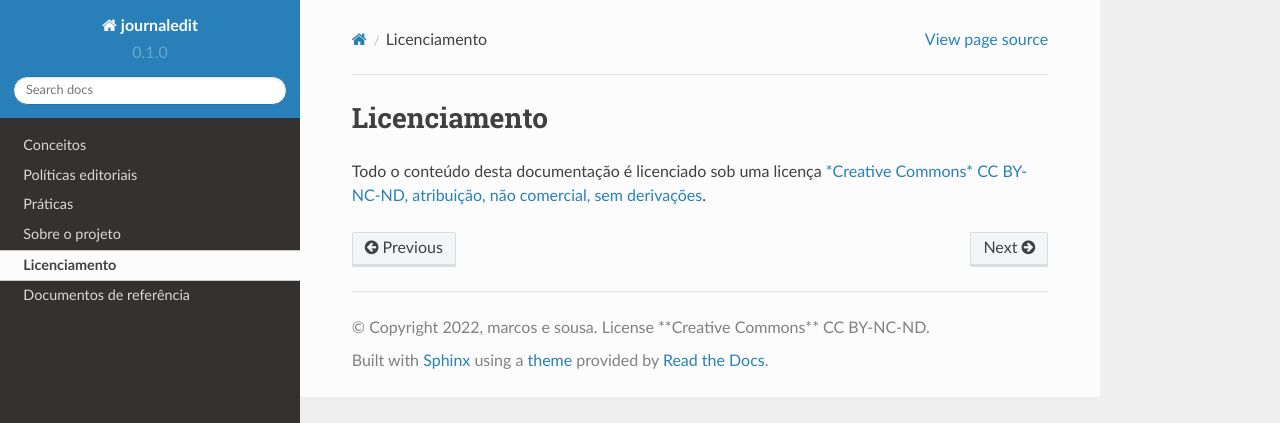
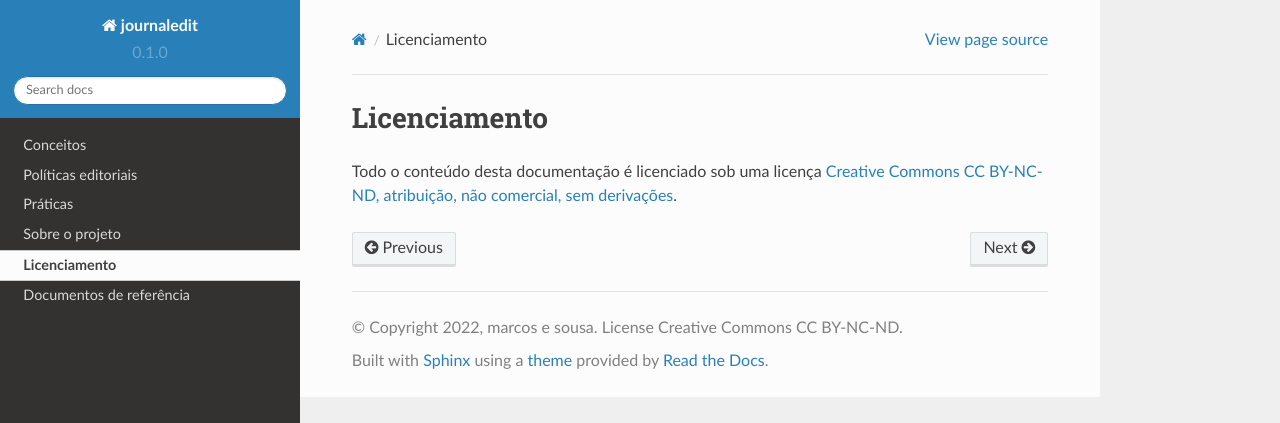
Before and after one commit to marcosesousa/journaledit, a Sphinx documentation site: the page built from docs/source/license.rst, in a window 1280 px wide. Shown: the top 423 px of the page. Built offline with Sphinx 7.4.7 and the Read the Docs theme 2.0.0, drawn with Linux system fonts in a browser that asks for light colours.

Commit message:
Update project

```diff
--- a/docs/source/conf.py
+++ b/docs/source/conf.py
@@ -3,7 +3,7 @@
 # -- Project information
 
 project = 'journaledit'
-copyright = '2022, marcos e sousa. License **Creative Commons** CC BY-NC-ND'
+copyright = '2022, marcos e sousa. License Creative Commons CC BY-NC-ND'
 author = 'marcos e sousa'
 
 release = '0.1'
--- a/docs/source/license.rst
+++ b/docs/source/license.rst
@@ -2,4 +2,4 @@
 Licenciamento
 =============
 
-Todo o conteúdo desta documentação é licenciado sob uma licença `*Creative Commons* CC BY-NC-ND, atribuição, não comercial, sem derivações <https://creativecommons.org/licenses/by-nc-nd/4.0/deed.pt_BR>`_.
+Todo o conteúdo desta documentação é licenciado sob uma licença `Creative Commons CC BY-NC-ND, atribuição, não comercial, sem derivações <https://creativecommons.org/licenses/by-nc-nd/4.0/deed.pt_BR>`_.
```
Also changed, not shown: docs/source/docs.rst (+11 -11 lines).
